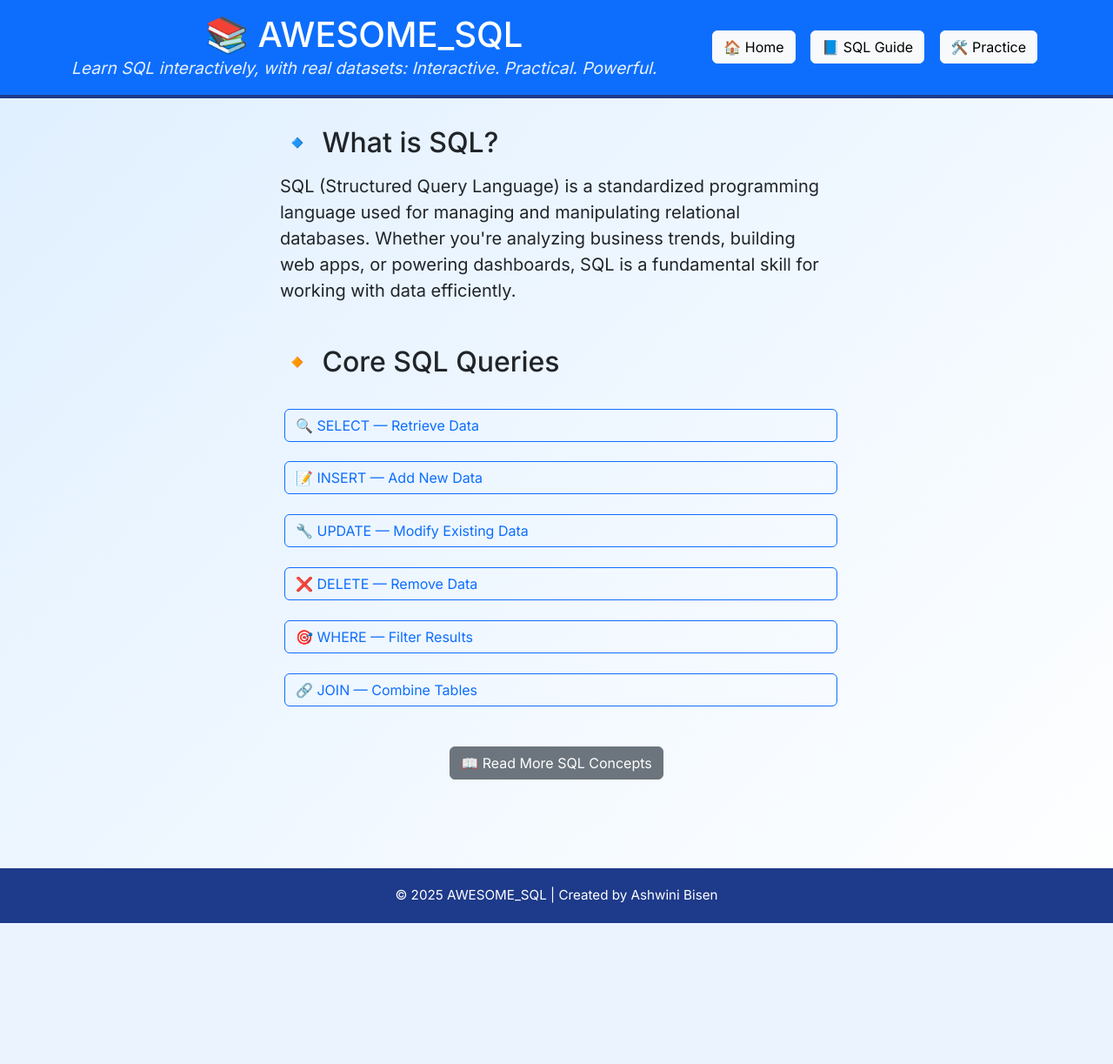
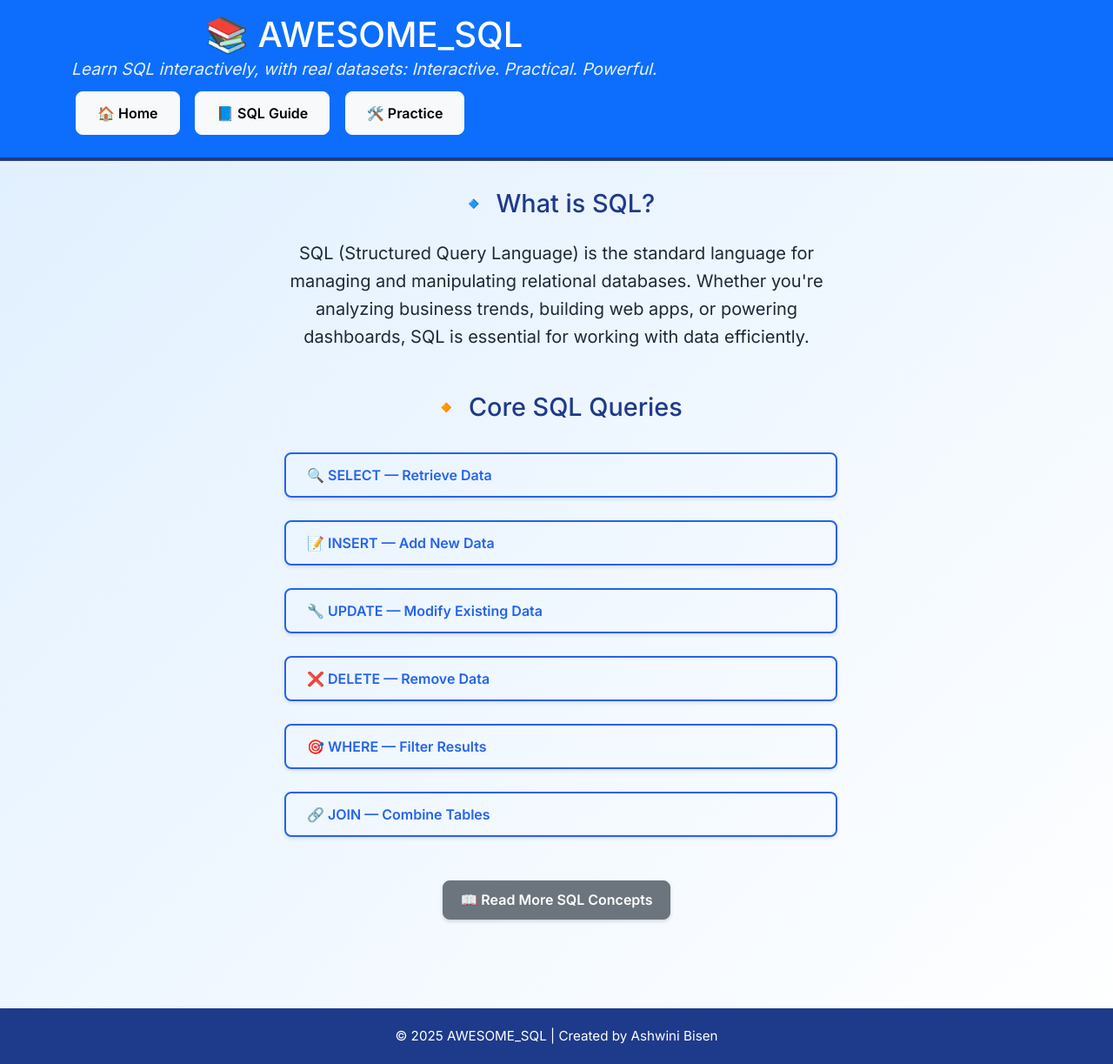
Before and after one commit to Ashwinib26/Awesome-SQL, a Flask app: page /sqlquery in a window 1280 px wide. Shown: the whole page at 87% size. Before the commit the page ends 1061 px from the top, so only its background shows below. Run offline with Flask 3, Linux system fonts and the light colour scheme.

Commit message:
UI update-Guide Page

```diff
--- a/templates/SQLquery.html
+++ b/templates/SQLquery.html
@@ -4,9 +4,10 @@
   <meta charset="UTF-8">
   <meta name="viewport" content="width=device-width, initial-scale=1.0">
   <title>SQL Guide | AWESOME_SQL</title>
+  <link rel="stylesheet" href="https://cdn.jsdelivr.net/npm/bootstrap@5.3.3/dist/css/bootstrap.min.css">
   <link rel="stylesheet" href="{{ url_for('static', filename='styles.css') }}">
-  <link href="https://cdn.jsdelivr.net/npm/bootstrap@5.3.0/dist/css/bootstrap.min.css" rel="stylesheet">
   <link href="https://fonts.googleapis.com/css2?family=Inter:wght@400;500;600&display=swap" rel="stylesheet">
+
   <style>
     body {
       background: linear-gradient(135deg, #dfefff, #ffffff);
@@ -22,30 +23,46 @@
       margin: auto;
     }
     .query-btn {
-      margin-bottom: 0.8rem;
+      margin-bottom: 1rem;
       width: 100%;
       text-align: left;
+      box-shadow: 0 2px 4px rgba(0,0,0,0.1);
+    }
+    .collapse .card {
+      background-color: #f8f9fa;
+      border: 1px solid #dee2e6;
+      box-shadow: 0 1px 3px rgba(0,0,0,0.1);
     }
     .optional {
       display: none;
+      animation: fadeIn 0.5s ease-in;
+    }
+    @keyframes fadeIn {
+      from { opacity: 0; }
+      to { opacity: 1; }
+    }
+    #readMoreBtn {
+      padding: 0.6rem 1.2rem;
+      font-size: 1rem;
+      box-shadow: 0 2px 4px rgba(0,0,0,0.15);
     }
   </style>
 </head>
 <body>
 
-  {% include 'components/header.html' %}
+{% include 'components/header.html' %}
 
 <main>
   <section>
-    <h2 class="mb-3">🔹 What is SQL?</h2>
-    <p class="fs-5">
-      SQL (Structured Query Language) is a standardized programming language used for managing and manipulating relational databases.
-      Whether you're analyzing business trends, building web apps, or powering dashboards, SQL is a fundamental skill for working with data efficiently.
+    <h2 class="mb-4 text-center">🔹 What is SQL?</h2>
+    <p class="fs-5 text-center">
+      SQL (Structured Query Language) is the standard language for managing and manipulating relational databases.
+      Whether you're analyzing business trends, building web apps, or powering dashboards, SQL is essential for working with data efficiently.
     </p>
   </section>
 
   <section class="mt-5">
-    <h2 class="mb-4">🔸 Core SQL Queries</h2>
+    <h2 class="mb-4 text-center">🔸 Core SQL Queries</h2>
 
     <button class="btn btn-outline-primary query-btn" data-bs-toggle="collapse" data-bs-target="#descSelect">🔍 SELECT — Retrieve Data</button>
     <div id="descSelect" class="collapse mb-3">
@@ -138,7 +155,7 @@
 
 {% include 'components/footer.html' %}
 
-<script src="https://cdn.jsdelivr.net/npm/bootstrap@5.3.0/dist/js/bootstrap.bundle.min.js"></script>
+<script src="https://cdn.jsdelivr.net/npm/bootstrap@5.3.3/dist/js/bootstrap.bundle.min.js"></script>
 <script>
   const readMoreBtn = document.getElementById('readMoreBtn');
   const optionalSection = document.getElementById('optionalQueries');
```
